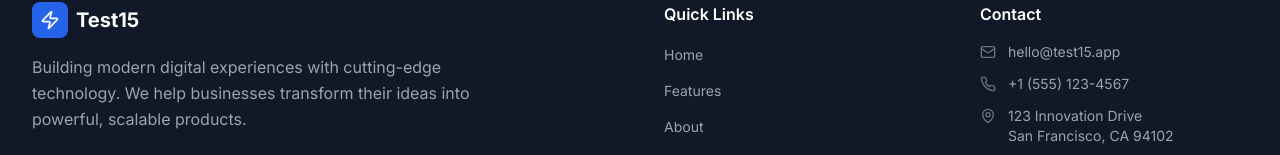
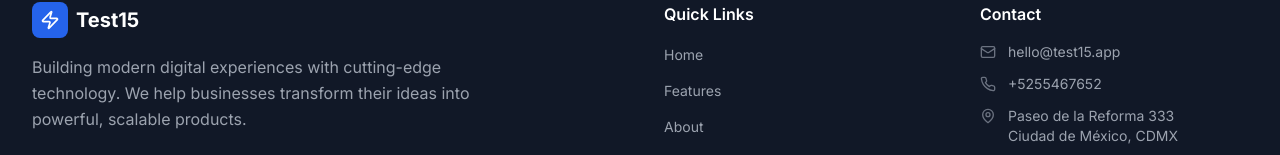
Before and after one commit to valinortiptop/test-15, a React (Vite) app: page / in a window 1280 px wide. Shown: the part 2600-2755 px from the top of the page. Built offline with nearby package versions, Linux system fonts and the light colour scheme.

Commit message:
feat: AI-generated code update

```diff
--- a/src/components/Footer.tsx
+++ b/src/components/Footer.tsx
@@ -91,12 +91,12 @@ function Footer() {
               </li>
               <li className="flex items-start gap-3">
                 <Phone className="w-4 h-4 mt-0.5 text-gray-500 flex-shrink-0" />
-                <span className="text-sm text-gray-400">+1 (555) 123-4567</span>
+                <span className="text-sm text-gray-400">+5255467652</span>
               </li>
               <li className="flex items-start gap-3">
                 <MapPin className="w-4 h-4 mt-0.5 text-gray-500 flex-shrink-0" />
                 <span className="text-sm text-gray-400">
-                  123 Innovation Drive<br />San Francisco, CA 94102
+                  Paseo de la Reforma 333<br />Ciudad de México, CDMX
                 </span>
               </li>
             </ul>
```
